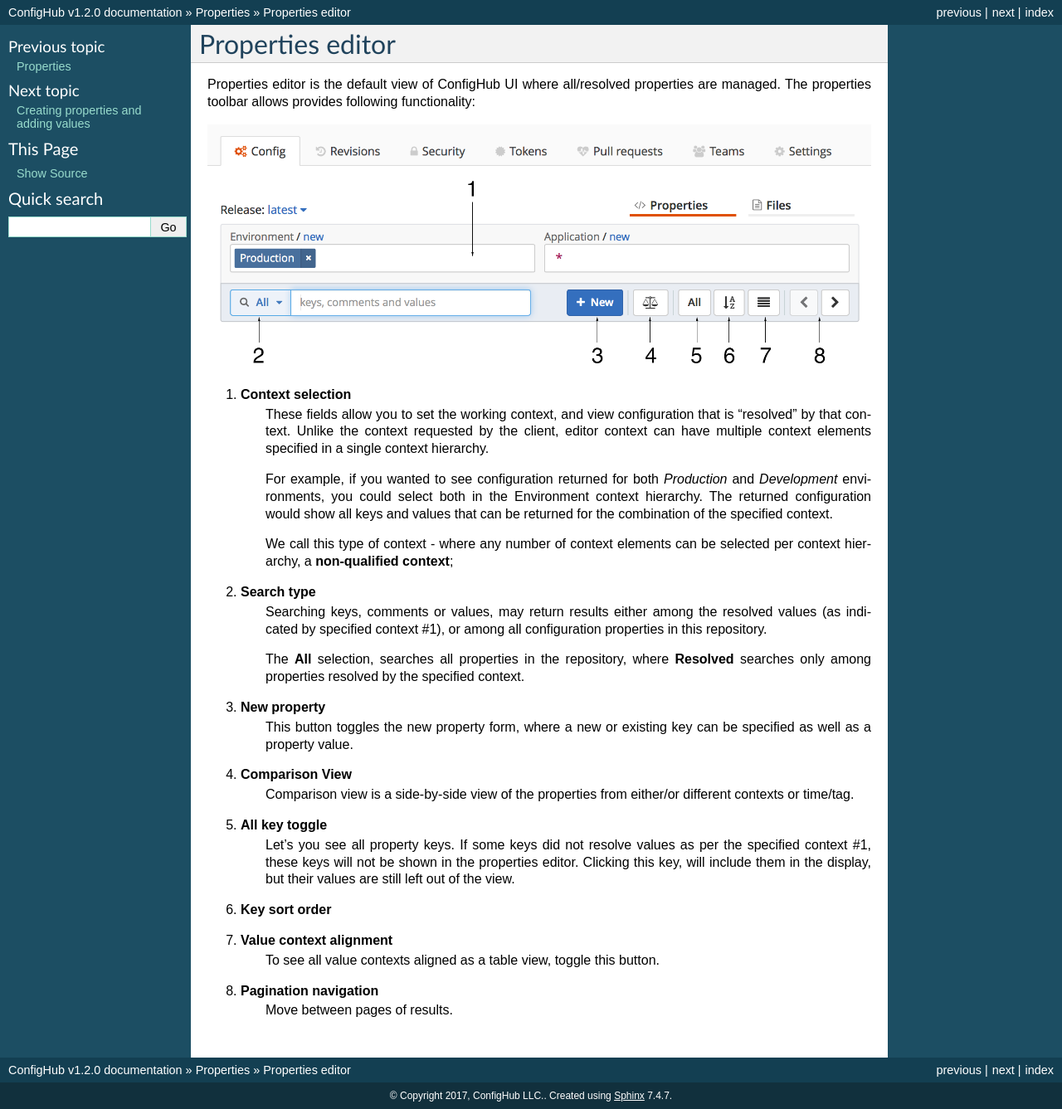
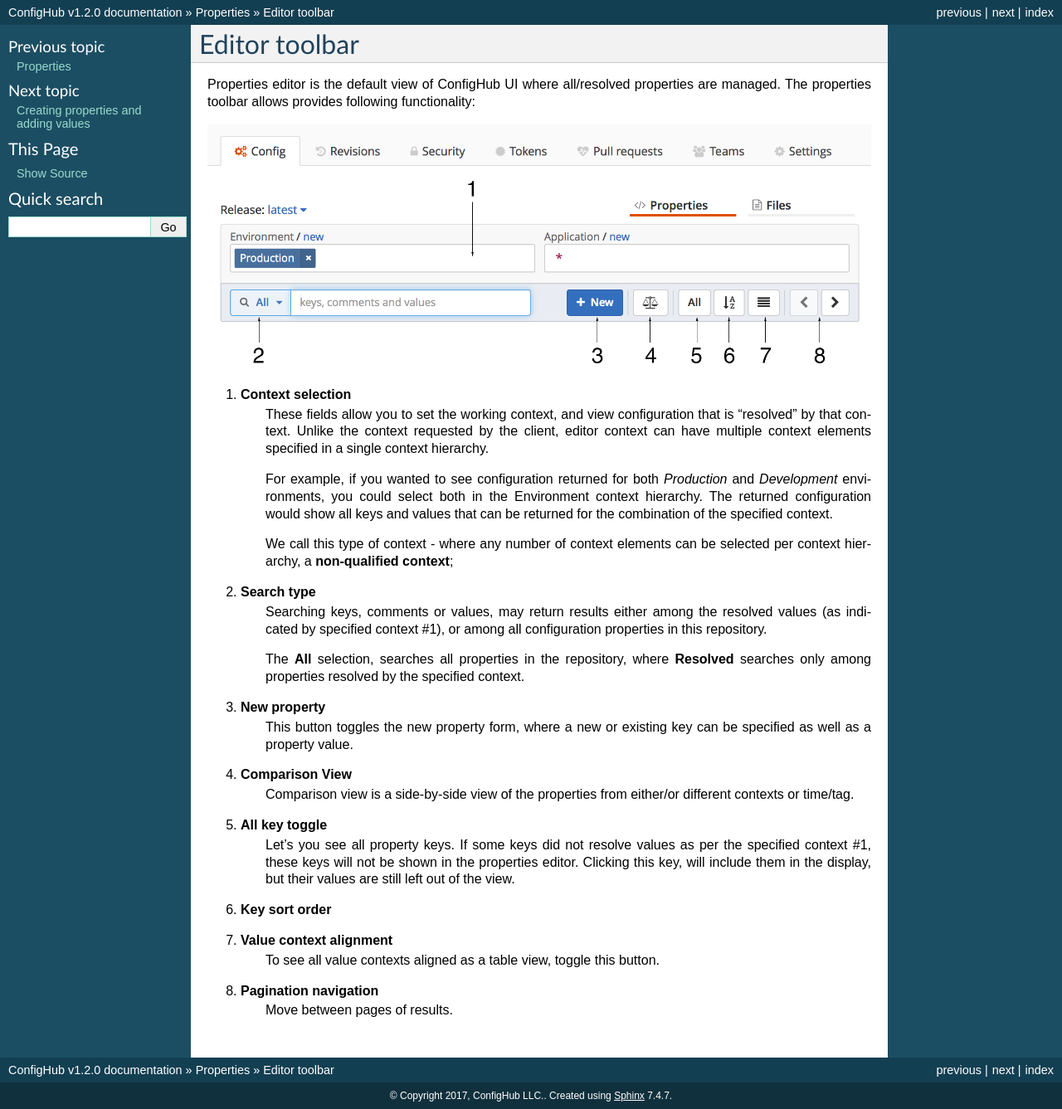
Before and after one commit to ConfigHubPub/Docs, a Sphinx documentation site: the page built from documentation/pages/tabs/config/toolbar.rst, in a window 1280 px wide. Shown: the whole page at 83% size. Built offline with Sphinx 7.4.7, drawn with Linux system fonts in a browser that asks for light colours; pages that are not in the unit, such as notebooks, are missing from menus.

Commit message:
properties documentation

```diff
--- a/documentation/pages/tabs/config/toolbar.rst
+++ b/documentation/pages/tabs/config/toolbar.rst
@@ -1,7 +1,7 @@
-.. _propertiesEditor:
+.. _propertiesToolbar:
 
-Properties editor
-^^^^^^^^^^^^^^^^^
+Editor toolbar
+^^^^^^^^^^^^^^
 
 Properties editor is the default view of ConfigHub UI where all/resolved properties are managed.
 The properties toolbar allows provides following functionality:
```
